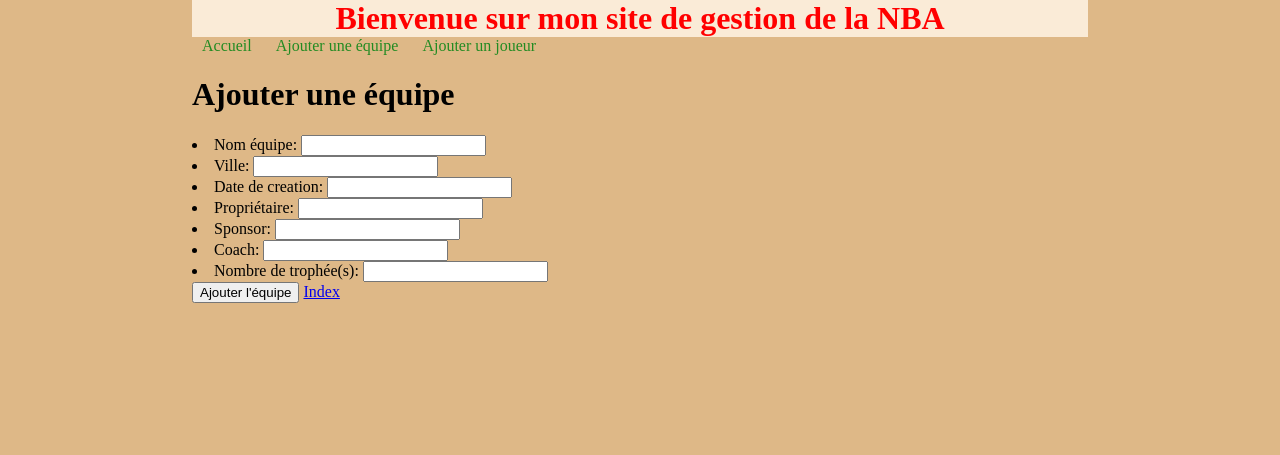
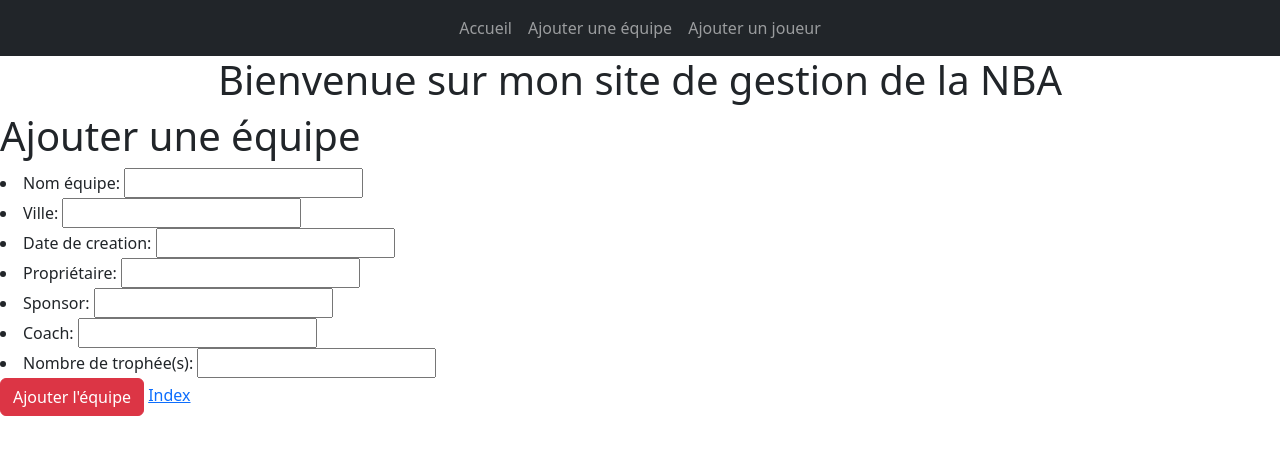
Before and after one commit to julesbrt/projet-django, a Django app: page /appli_bball/ajout/ in a window 1280 px wide. Shown: the top 455 px of the page. Run offline with Django 4.2, Linux system fonts and the light colour scheme; some libraries are stand-ins or nearby versions.

Commit message:
début du css

```diff
--- a/projetbball/appli_bball/forms.py
+++ b/projetbball/appli_bball/forms.py
@@ -1,12 +1,13 @@
 from django.forms import ModelForm
 from django.utils.translation import gettext_lazy as _
 from . import models
+
 
 class EquipeForm(ModelForm):
     class Meta:
         model = models.Equipe
 
-        fields = ('nom', 'ville','datecrea', 'proprio', 'sponsor', 'coach','nbrtrophee')
+        fields = ('nom', 'ville', 'datecrea', 'proprio', 'sponsor', 'coach', 'nbrtrophee')
         labels = {
             'nom': _('Nom équipe'),
             'ville': _('Ville'),
@@ -18,11 +19,12 @@ class EquipeForm(ModelForm):
 
         }
 
+
 class JoueurForm(ModelForm):
     class Meta:
         model = models.Joueur
 
-        fields = ('nomj', 'prenom','taille', 'poids', 'poste', 'numero', 'nbrtropheej', 'equipe')
+        fields = ('nomj', 'prenom', 'taille', 'poids', 'poste', 'numero', 'nbrtropheej', 'equipe')
         labels = {
             'nomj': _('Nom joueur'),
             'prenom': _('prénom'),
--- a/projetbball/appli_bball/templates/appli_bball/ajout.html
+++ b/projetbball/appli_bball/templates/appli_bball/ajout.html
@@ -15,8 +15,9 @@
 
         {% csrf_token %}
         {{form.as_ul}}
-        <input type="submit" value="Ajouter l'équipe"/>
+        <input class="btn btn-danger" type="submit" value="Ajouter l'équipe"/>
         <a href="/appli_bball/">Index</a>
 
     </form>
+</form>
 {% endblock %}
--- a/projetbball/appli_bball/templates/appli_bball/main.html
+++ b/projetbball/appli_bball/templates/appli_bball/main.html
@@ -3,24 +3,33 @@
 {% load static %}
 <head>
     <meta charset="UTF-8">
-    <link rel="stylesheet" href="{%static 'appli_bball/main.css' %}">
+    <link rel="stylesheet" href="{%static 'appli_bball/css/bootstrap.css' %}">
+    <!-- <link rel="stylesheet" href="{%static 'appli_bball/main.css' %}"> -->
     <title>{% block title %}Mon Projet Django{% endblock %}</title>
 </head>
 <body>
-<header class="entetesite">
-            <h1> Bienvenue sur mon site de gestion de la NBA</h1>
-            <nav>
-                <a href="http://127.0.0.1:8000/appli_bball/"> Accueil </a>
-                <a href="/appli_bball/ajout">Ajouter une équipe</a>
-                <a href="/appli_bball/recrute">Ajouter un joueur</a>
-            </nav>
-        </header>
+<header>
+    <nav class="navbar navbar-expand-sm bg-dark navbar-dark justify-content-center">
+        <ul class="navbar-nav ">
+            <li class="nav-item">
+                <a class="nav-link" href="http://127.0.0.1:8000/appli_bball/">Accueil</a>
+            </li>
+            <li class="nav-item">
+                <a class="nav-link" href="/appli_bball/ajout">Ajouter une équipe</a>
+            </li>
+            <li class="nav-item">
+                <a class="nav-link" href="/appli_bball/recrute">Ajouter un joueur</a>
+            </li>
+        </ul>
+    </nav>
+<h1 class="text-center"> Bienvenue sur mon site de gestion de la NBA</h1>
+</header>
 
-<div class="main">
-        {% block content %}
-            <h1> bloc de test
-            </h1>
-        {% endblock%}
-        </div>
+<div>
+    {%block content %}
+    <p>bloc de test</p>
+    {% endblock %}
+</div>
+
 </body>
 </html>
--- a/projetbball/appli_bball/urls.py
+++ b/projetbball/appli_bball/urls.py
@@ -15,8 +15,6 @@ urlpatterns = [
     path("updatetraitement//", views.traitement),
     path("delete/<int:id>/", views.delete),
 
-
-
     path('recrute/', views.recrute),
     path('traitementj/', views.traitementj),
     path("affichej/<int:id>/", views.affichej),
@@ -25,5 +23,4 @@ urlpatterns = [
     path("updatetraitementj//", views.traitementj),
     path("deletej/<int:id>/", views.deletej),
 
-
 ]
```
Also changed, not shown: projetbball/appli_bball/models.py (+9 -5 lines), projetbball/appli_bball/templates/appli_bball/recrute.html (+18 -3 lines).
